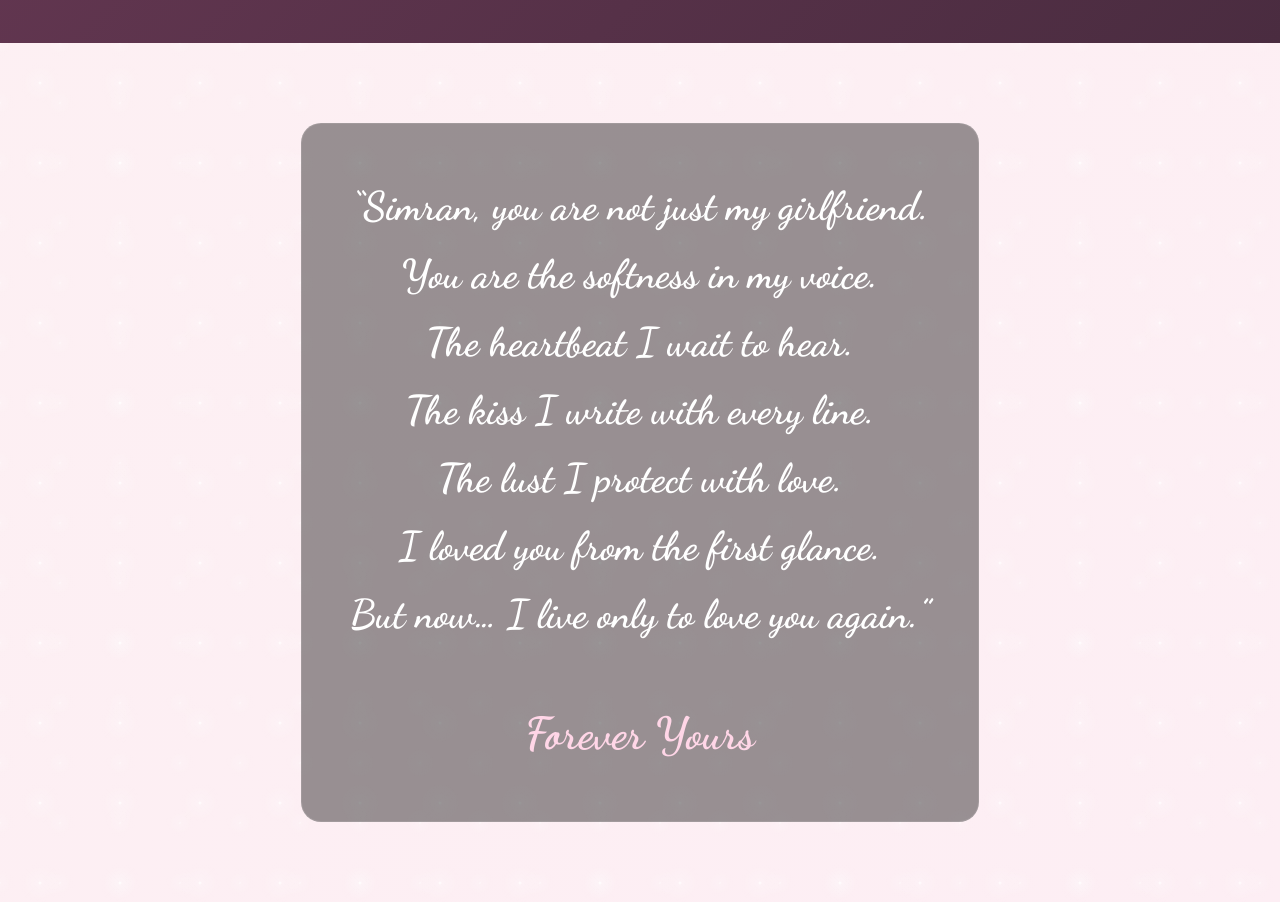
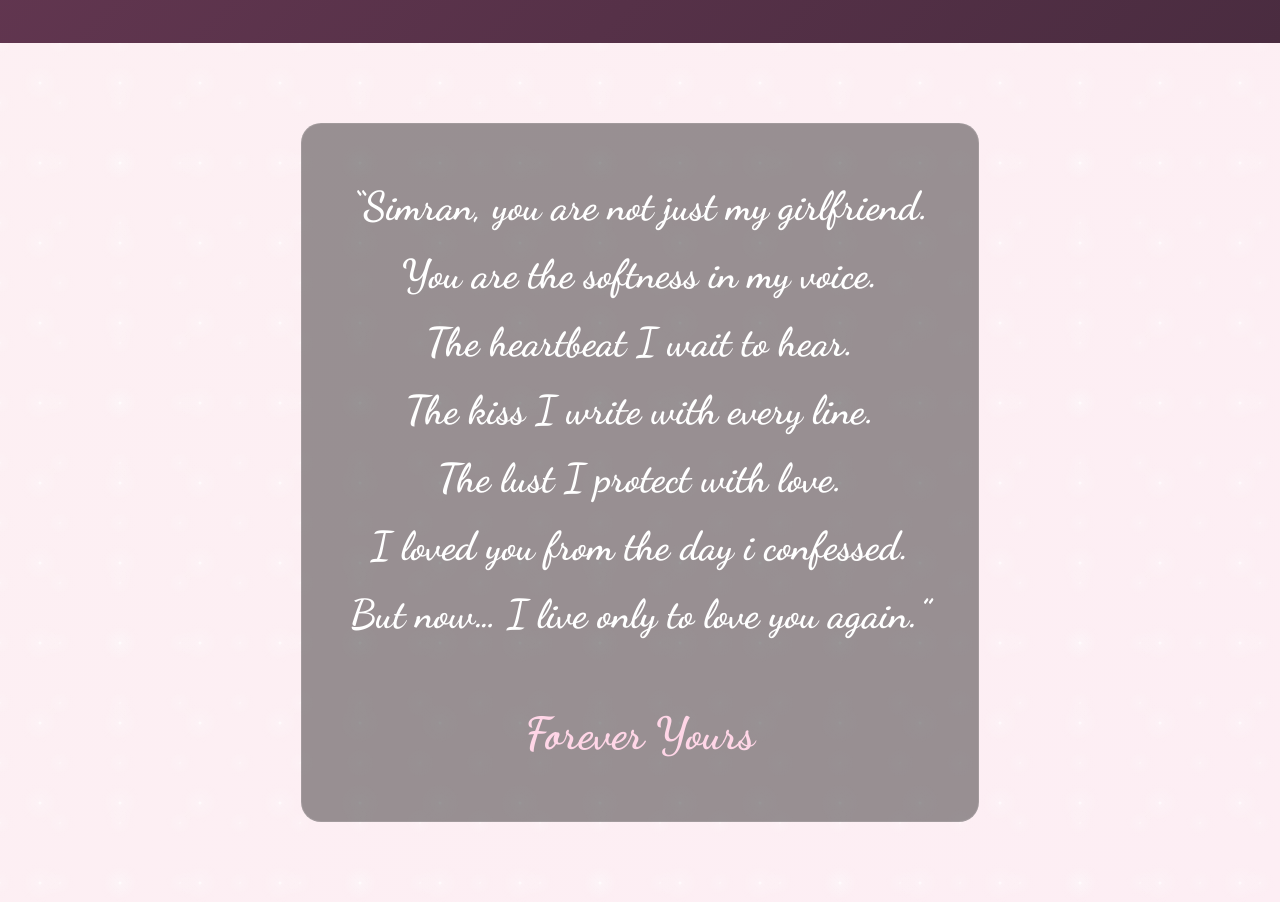
Before and after one commit to lit-bit-Achal/SomeLove, a plain HTML site: page index.html in a window 1280 px wide. Shown: the part 7440-8342 px from the top of the page. Drawn offline with nearby package versions, Linux system fonts and the light colour scheme.

Commit message:
Update index.html

```diff
--- a/index.html
+++ b/index.html
@@ -491,7 +491,7 @@
             The heartbeat I wait to hear.<br>
             The kiss I write with every line.<br>
             The lust I protect with love.<br>
-            I loved you from the first glance.<br>
+            I loved you from the day i confessed.<br>
             But now… I live only to love you again.”
             <div class="signature">Forever Yours</div>
         </div>
```
